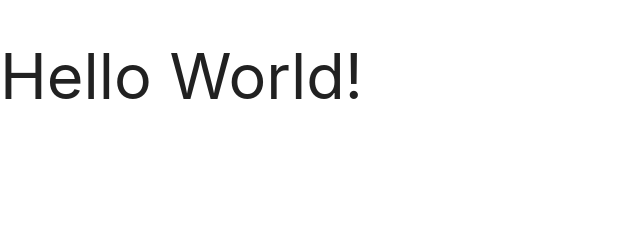
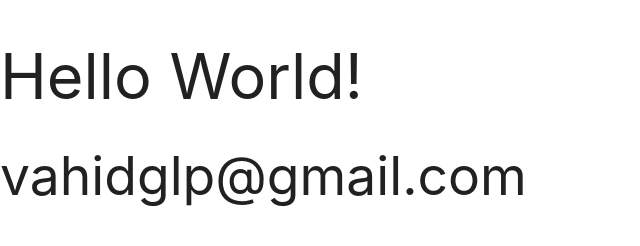
Before and after one commit to vahidglp/frontend, a plain HTML site: page index.html in a window 1280 px wide. Shown: the whole page, without its empty margins (0-640 px from the left). Drawn offline with Linux system fonts and the light colour scheme.

Commit message:
second commit

```diff
--- a/index.html
+++ b/index.html
@@ -11,6 +11,7 @@
 <body>
 
     <h1>Hello World!</h1>
+    <h2>vahidglp@gmail.com</h2>
 
     <script src="assets/materialize/js/materialize.min.js"></script>
     <script src="assets/js/mainl.js"></script>
```
Also changed, not shown: assets/css/main.css (added).
